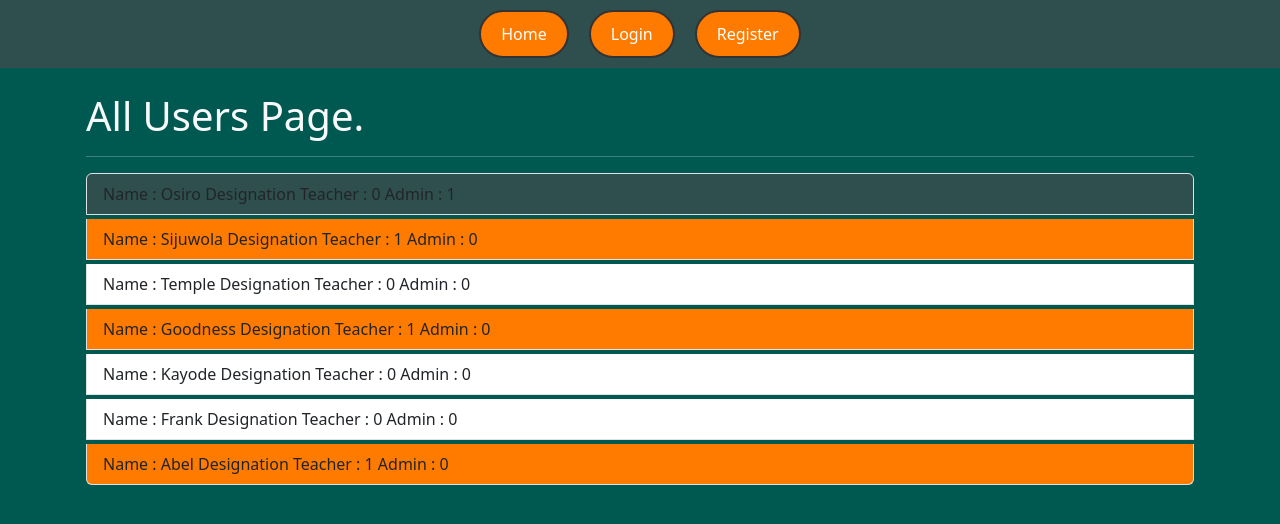
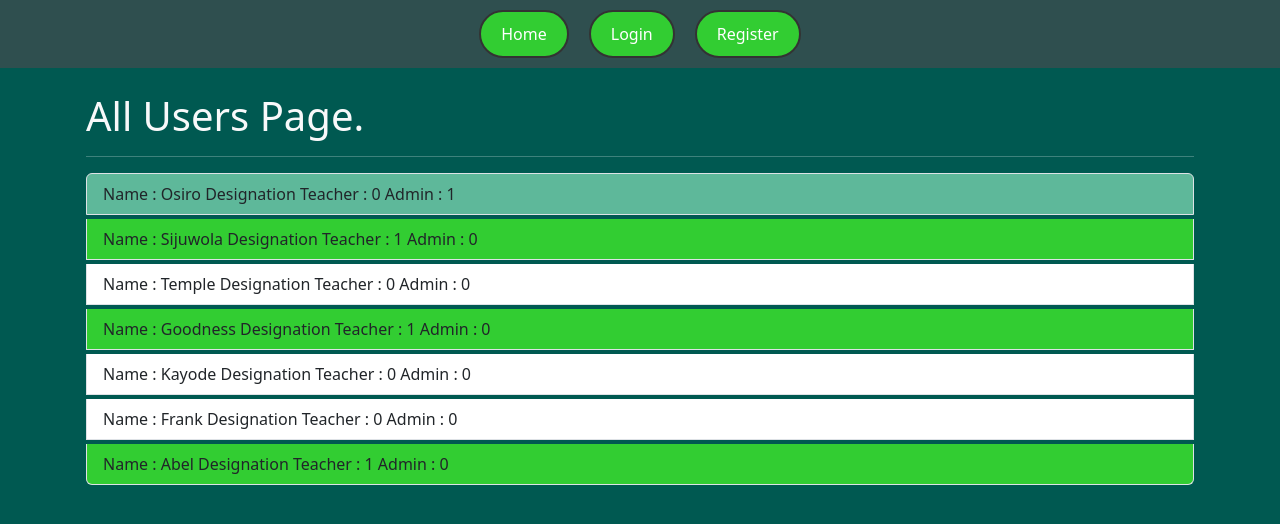
Before and after one commit to Eseigbe111/quiz_app1, a Flask app: page /allusers in a window 1280 px wide. Shown: the top 524 px of the page. Run offline with Flask 3, Linux system fonts and the light colour scheme; data comes from the database, SQL or seed files in the repository.

Commit message:
new changes in color appearance

```diff
--- a/static/home.css
+++ b/static/home.css
@@ -1,5 +1,9 @@
 .custom-darkslategray {
     background-color: darkslategray;
+  }
+
+  .custom {
+    background-color: rgb(94, 184, 154);
   }
 
   body {
@@ -7,11 +11,11 @@
   }
 
   .header {
-    background-color: rgb(255, 123, 0);
+    background-color: #32CD32;
   }
 
   .linkcolor {
-    background-color: rgb(255, 123, 0);
+    background-color: #32CD32;
   }
 
   .question-link {
@@ -36,7 +40,7 @@
   text-align: center;
   text-decoration: none;
   color: #fff; /* Text color */
-  background-color: rgb(255, 123, 0); /* Button color */
+  background-color: #32CD32; /* Button color */
   transition: background-color 0.3s, color 0.3s;
 }
 
--- a/templates/allusers.html
+++ b/templates/allusers.html
@@ -32,7 +32,7 @@
         {% for eachuser in allusers %}
           <a href="{{ url_for('addTeacher', id = eachuser['id']) }}"
           class="list-group-item list-group-item-action mb-1  {% if eachuser['teacher'] == 1 %}
-           linkcolor  {% endif %}    {% if eachuser['admin'] == 1 %} custom-darkslategray {% endif %}">
+           linkcolor  {% endif %}    {% if eachuser['admin'] == 1 %} custom  {% endif %}">
             Name : {{ eachuser['name'] }} Designation Teacher : {{
               eachuser['teacher'] }} Admin : {{ eachuser['admin']}}
           </a>
```
